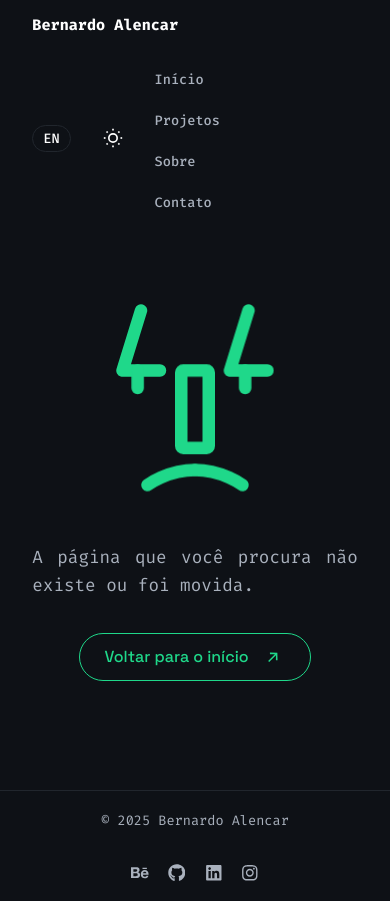
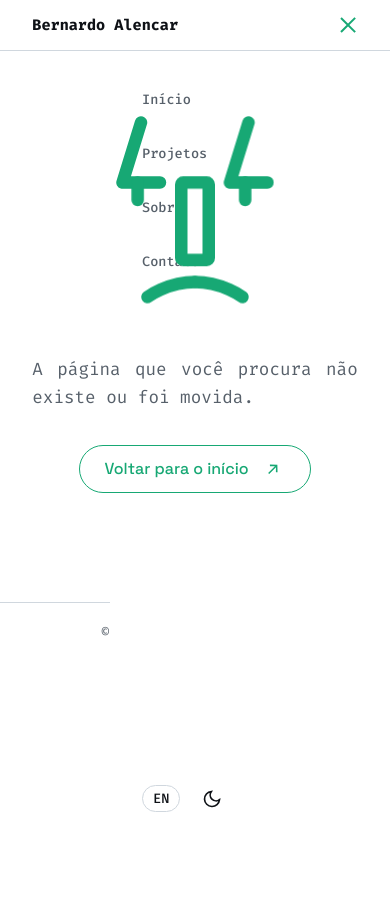
Before and after one commit to F-Bernardo-09/bernardo.dev, a React (Vite) app: page /projects/1 in a window 390 px wide. Both pictures are taken after a click on the button "nav.menuToggle.open". After the commit the page ends 844 px from the top, so only its background shows below. Built offline with nearby package versions, Linux system fonts and the light colour scheme.

Commit message:
Adiciona menu mobile e refatora o Header
Cria MobileMenu (drawer com backdrop, idioma e tema) e ajusta Header, NaveMenu, LangSwitcher e ThemeToggle para usá-lo.

```diff
--- a/src/components/Header/Header.tsx
+++ b/src/components/Header/Header.tsx
@@ -1,12 +1,13 @@
-// Header.tsx
-import { useEffect, useRef } from "react";
+import { useRef } from "react";
 import styled from "styled-components";
 import { Link } from "react-router-dom";
 import { useTranslation } from "react-i18next";
 import NaveMenu from "./NaveMenu";
+import MobileMenu from "./MobileMenu";
 import ThemeToggle from "./ThemeToggle";
 import LangSwitcher from "./LangSwitcher";
 import { localizedPath } from "../../utils/localizedPath";
+import { useHeaderHeight } from "../../hooks/useHeaderHeight";
 
 const HeaderWrapper = styled.header`
   margin: 0;
@@ -16,7 +17,8 @@ const HeaderWrapper = styled.header`
   left: 0;
   padding: var(--spacing-md) 0;
   background-color: var(--bg-dark);
-  z-index: 1000;
+  border-bottom: var(--border-default);
+  z-index: var(--z-header);
 
   @media (max-width: 480px) {
     padding: var(--spacing-sm) 0;
@@ -27,11 +29,6 @@ const Navbar = styled.nav`
   display: flex;
   justify-content: space-between;
   align-items: center;
-
-  @media (max-width: 768px) {
-    flex-wrap: wrap;
-    gap: var(--spacing-sm);
-  }
 `;
 
 const BrandLogo = styled(Link)`
@@ -48,11 +45,6 @@ const NavRight = styled.div`
   display: flex;
   align-items: center;
   gap: var(--spacing-lg);
-
-  @media (max-width: 768px) {
-    width: 100%;
-    justify-content: space-between;
-  }
 `;
 
 const NavigationMenu = styled.ul`
@@ -63,15 +55,17 @@ const NavigationMenu = styled.ul`
   }
 
   @media (max-width: 768px) {
-    order: 3;
-    width: 100%;
-    flex-direction: column;
-    margin-top: var(--spacing-sm);
+    display: none;
+  }
+`;
 
-    li {
-      margin-left: 0;
-      margin-bottom: var(--spacing-xs);
-    }
+const DesktopControls = styled.div`
+  display: flex;
+  align-items: center;
+  gap: var(--spacing-lg);
+
+  @media (max-width: 768px) {
+    display: none;
   }
 `;
 
@@ -79,20 +73,7 @@ export default function Header() {
   const { t, i18n } = useTranslation("header");
   const headerRef = useRef<HTMLElement>(null);
 
-  useEffect(() => {
-    function updateHeaderHeight() {
-      if (headerRef.current) {
-        document.documentElement.style.setProperty(
-          "--header-height",
-          `${headerRef.current.offsetHeight}px`,
-        );
-      }
-    }
-
-    updateHeaderHeight();
-    window.addEventListener("resize", updateHeaderHeight);
-    return () => window.removeEventListener("resize", updateHeaderHeight);
-  }, []);
+  useHeaderHeight(headerRef);
 
   return (
     <HeaderWrapper ref={headerRef}>
@@ -109,8 +90,11 @@ export default function Header() {
             <NavigationMenu>
               <NaveMenu />
             </NavigationMenu>
-            <LangSwitcher />
-            <ThemeToggle />
+            <DesktopControls>
+              <LangSwitcher />
+              <ThemeToggle />
+            </DesktopControls>
+            <MobileMenu />
           </NavRight>
         </Navbar>
       </div>
--- a/src/components/Header/LangSwitcher.tsx
+++ b/src/components/Header/LangSwitcher.tsx
@@ -13,8 +13,8 @@ const SwitchButton = styled.button`
   padding: 4px 10px;
   cursor: pointer;
   transition:
-    color 0.3s ease,
-    border-color 0.3s ease;
+    color var(--transition-base),
+    border-color var(--transition-base);
 
   &:hover {
     color: var(--accent-green);
@@ -31,7 +31,9 @@ export default function LangSwitcher() {
   function toggleLanguage() {
     const next = i18n.language === "pt" ? "en" : "pt";
     const segments = location.pathname.split("/").filter(Boolean);
+
     if (segments[0] === "pt" || segments[0] === "en") segments.shift();
+
     const path = segments.length === 0 ? "/" : `/${segments.join("/")}`;
     void i18n.changeLanguage(next);
     localStorage.setItem("lang", next);
--- /dev/null
+++ b/src/components/Header/MobileMenu.tsx
@@ -0,0 +1,173 @@
+import { useEffect, useState } from "react";
+import styled from "styled-components";
+import { useTranslation } from "react-i18next";
+import NaveMenu from "./NaveMenu";
+import ThemeToggle from "./ThemeToggle";
+import LangSwitcher from "./LangSwitcher";
+import { useBodyScrollLock } from "../../hooks/useBodyScrollLock";
+
+const MenuToggle = styled.button<{ $isOpen: boolean }>`
+  display: none;
+  position: relative;
+  width: 20px;
+  height: 20px;
+  padding: 0;
+  border: none;
+  background: transparent;
+  cursor: pointer;
+  flex-direction: column;
+  align-items: center;
+  justify-content: center;
+  gap: 5px;
+
+  @media (max-width: 768px) {
+    display: flex;
+  }
+`;
+
+const Bar = styled.span<{ $isOpen: boolean }>`
+  width: 100%;
+  height: 2px;
+  background-color: var(--accent-green);
+  border-radius: var(--radius-sm);
+  transform: rotate(0deg);
+  transition:
+    transform var(--transition-base),
+    width var(--transition-base),
+    opacity var(--transition-base),
+    margin-left var(--transition-base);
+  margin-left: ${(p) => (p.$isOpen ? "7px" : "0")};
+
+  &:nth-child(1) {
+    transform: ${(p) => (p.$isOpen ? "rotate(45deg)" : "rotate(0deg)")};
+    transform-origin: left center;
+  }
+
+  &:nth-child(2) {
+    margin-left: 0;
+    width: ${(p) => (p.$isOpen ? "0%" : "100%")};
+    opacity: ${(p) => (p.$isOpen ? 0 : 1)};
+  }
+
+  &:nth-child(3) {
+    transform: ${(p) => (p.$isOpen ? "rotate(-45deg)" : "rotate(0deg)")};
+    transform-origin: left center;
+  }
+`;
+
+const Backdrop = styled.div<{ $isOpen: boolean }>`
+  display: none;
+
+  @media (max-width: 768px) {
+    display: block;
+    position: fixed;
+    top: var(--header-height);
+    left: 0;
+    width: 100%;
+    height: calc(100vh - var(--header-height));
+    background-color: var(--overlay-color);
+    z-index: var(--z-backdrop);
+
+    opacity: ${(p) => (p.$isOpen ? 1 : 0)};
+    visibility: ${(p) => (p.$isOpen ? "visible" : "hidden")};
+    transition:
+      opacity var(--transition-base),
+      visibility var(--transition-base);
+  }
+`;
+
+const Drawer = styled.div<{ $isOpen: boolean }>`
+  display: none;
+
+  @media (max-width: 768px) {
+    display: flex;
+    flex-direction: column;
+    align-items: flex-start;
+    position: fixed;
+    top: var(--header-height);
+    right: 0;
+    width: min(280px, 80vw);
+    height: calc(100vh - var(--header-height));
+    background-color: var(--bg-dark);
+    padding: var(--spacing-lg);
+    z-index: var(--z-drawer);
+
+    transform: translateX(${(p) => (p.$isOpen ? "0" : "100%")});
+    transition: transform var(--transition-base);
+
+    ul {
+      display: flex;
+      flex-direction: column;
+      align-items: flex-start;
+      gap: var(--spacing-md);
+      list-style: none;
+      width: 100%;
+      padding: 0;
+      margin: 0;
+    }
+
+    li {
+      width: 100%;
+    }
+  }
+`;
+
+const DrawerFooter = styled.div`
+  display: flex;
+  align-items: center;
+  gap: var(--spacing-md);
+  margin-top: auto;
+  padding-top: var(--spacing-lg);
+`;
+
+export default function MobileMenu() {
+  const { t } = useTranslation("header");
+  const [isOpen, setIsOpen] = useState(false);
+
+  useBodyScrollLock(isOpen);
+
+  useEffect(() => {
+    function handleResize() {
+      if (window.innerWidth > 768 && isOpen) {
+        setIsOpen(false);
+      }
+    }
+
+    window.addEventListener("resize", handleResize);
+    return () => window.removeEventListener("resize", handleResize);
+  }, [isOpen]);
+
+  function close() {
+    setIsOpen(false);
+  }
+
+  return (
+    <>
+      <MenuToggle
+        type="button"
+        aria-label={
+          isOpen ? t("nav.menuToggle.close") : t("nav.menuToggle.open")
+        }
+        aria-expanded={isOpen}
+        $isOpen={isOpen}
+        onClick={() => setIsOpen((prev) => !prev)}
+      >
+        <Bar $isOpen={isOpen} />
+        <Bar $isOpen={isOpen} />
+        <Bar $isOpen={isOpen} />
+      </MenuToggle>
+
+      <Backdrop $isOpen={isOpen} onClick={close} />
+
+      <Drawer $isOpen={isOpen}>
+        <ul>
+          <NaveMenu onNavigate={close} />
+        </ul>
+        <DrawerFooter>
+          <LangSwitcher />
+          <ThemeToggle />
+        </DrawerFooter>
+      </Drawer>
+    </>
+  );
+}
--- a/src/components/Header/NaveMenu.tsx
+++ b/src/components/Header/NaveMenu.tsx
@@ -8,16 +8,36 @@ import { useEffect } from "react";
 import { useTranslation } from "react-i18next";
 import { useScrollSpy } from "../../hooks/useScrollSpy";
 import { localizedPath } from "../../utils/localizedPath";
+import { scrollToSection } from "../../utils/scrollToSection";
 
 const linkStyles = `
+  position: relative;
+  display: inline-block;
   color: var(--text-secondary);
   font-weight: var(--font-weight-medium);
   font-size: var(--font-size-sm);
-  transition: color 0.3s ease;
+  transition: color var(--transition-base);
   cursor: pointer;
 
+  &::after {
+    content: "";
+    position: absolute;
+    left: 0;
+    bottom: -4px;
+    width: 100%;
+    height: 2px;
+    background-color: var(--accent-green);
+    transform: scaleX(0);
+    transform-origin: left;
+    transition: transform var(--transition-base);
+  }
+
+  &:hover::after {
+    transform: scaleX(1);
+  }
+
   @media (max-width: 768px) {
-    display: block;
+    width: fit-content;
     padding: var(--spacing-xs) 0;
   }
 `;
@@ -29,6 +49,14 @@ const NavLink = styled(RouterNavLink)`
   &.active {
     color: var(--accent-green);
   }
+
+  &.active::after {
+    transform: scaleX(0.3);
+  }
+
+  &.active:hover::after {
+    transform: scaleX(1);
+  }
 `;
 
 const AnchorLink = styled.a<{ $active?: boolean }>`
@@ -39,33 +67,25 @@ const AnchorLink = styled.a<{ $active?: boolean }>`
   &:hover {
     color: var(--accent-green);
   }
+
+  ${(p) =>
+    p.$active &&
+    `
+      &::after {
+        transform: scaleX(0.3);
+      }
+
+      &:hover::after {
+        transform: scaleX(1);
+      }
+    `}
 `;
 
-function waitForImagesThenScroll(id: string) {
-  const images = Array.from(document.images);
-  const pending = images.filter((img) => !img.complete);
+type NaveMenuProps = {
+  onNavigate?: () => void;
+};
 
-  if (pending.length === 0) {
-    document.getElementById(id)?.scrollIntoView({ behavior: "smooth" });
-    return;
-  }
-
-  let remaining = pending.length;
-
-  function done() {
-    remaining--;
-    if (remaining <= 0) {
-      document.getElementById(id)?.scrollIntoView({ behavior: "smooth" });
-    }
-  }
-
-  pending.forEach((img) => {
-    img.addEventListener("load", done, { once: true });
-    img.addEventListener("error", done, { once: true });
-  });
-}
-
-export default function NaveMenu() {
+export default function NaveMenu({ onNavigate }: NaveMenuProps) {
   const { t, i18n } = useTranslation("header");
   const location = useLocation();
   const navigate = useNavigate();
@@ -78,7 +98,7 @@ export default function NaveMenu() {
   useEffect(() => {
     if (isHome && location.hash) {
       const id = location.hash.replace("#", "");
-      waitForImagesThenScroll(id);
+      scrollToSection(id);
     }
   }, [isHome, location.hash]);
 
@@ -88,11 +108,12 @@ export default function NaveMenu() {
   ) {
     e.preventDefault();
     if (isHome) {
-      waitForImagesThenScroll(id);
+      scrollToSection(id);
       navigate(`${localizedPath("/", i18n.language)}#${id}`, { replace: true });
     } else {
       navigate(`${localizedPath("/", i18n.language)}#${id}`);
     }
+    onNavigate?.();
   }
 
   return (
@@ -111,6 +132,7 @@ export default function NaveMenu() {
         <NavLink
           to={localizedPath("/projects", i18n.language)}
           aria-label={t("nav.projects.ariaLabel")}
+          onClick={onNavigate}
         >
           {t("nav.projects.label")}
         </NavLink>
@@ -119,6 +141,7 @@ export default function NaveMenu() {
         <NavLink
           to={localizedPath("/about", i18n.language)}
           aria-label={t("nav.about.ariaLabel")}
+          onClick={onNavigate}
         >
           {t("nav.about.label")}
         </NavLink>
--- a/src/components/Header/ThemeToggle.tsx
+++ b/src/components/Header/ThemeToggle.tsx
@@ -32,8 +32,8 @@ export default function ThemeToggle() {
       onClick={toggleTheme}
       aria-label={
         theme === "dark"
-          ? t("themeToggle.activeLight")
-          : t("themeToggle.activeDark")
+          ? t("themeToggle.switchToLight")
+          : t("themeToggle.switchToDark")
       }
     >
       {theme === "dark" ? (
```
